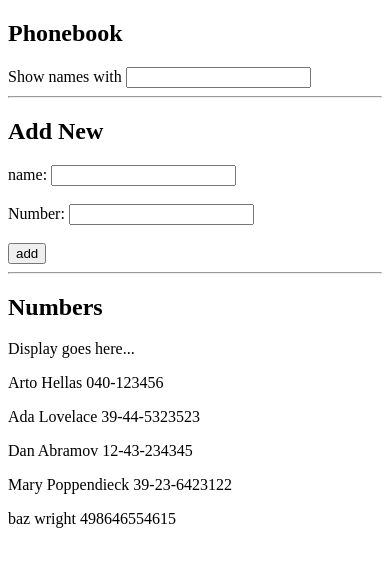
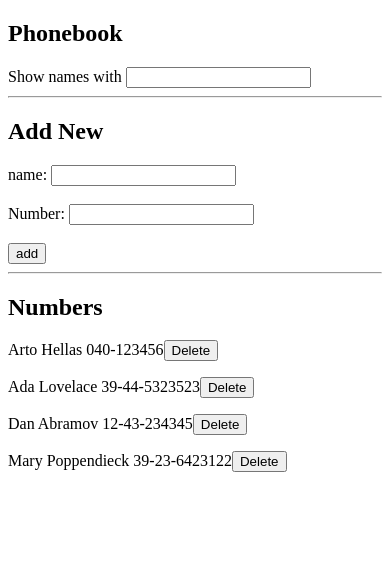
Before and after one commit to bazwright70/fullstackopen2021, a React (Create React App) app in the folder part2/phonebook/: page / in a window 390 px wide. Shown: the top 566 px of the page. Built offline with nearby package versions, Linux system fonts and the light colour scheme; data requests are answered from the project's data file.

Commit message:
2.17 phonebook - add delete entry functionality and delete alert message

```diff
--- a/part2/phonebook/db.json
+++ b/part2/phonebook/db.json
@@ -19,11 +19,6 @@
       "name": "Mary Poppendieck",
       "number": "39-23-6423122",
       "id": 4
-    },
-    {
-      "id": 5,
-      "name": "baz wright",
-      "number": "498646554615"
     }
   ]
 }
--- a/part2/phonebook/src/App.js
+++ b/part2/phonebook/src/App.js
@@ -49,7 +49,6 @@ const App = () => {
         setPerson(person.concat(newContact))})
       .catch(err => console.log(err))
 
-    // add entry to phonebook
     setNewName('');
     setNewNumber('');
   }
@@ -68,6 +67,24 @@ const App = () => {
   const handleFilter = (event) => {
     setFilterValue(event.target.value)
   }
+
+  // remove contact onclick handler for display button
+  const remove = (contact) => {
+    const reply = window.confirm(`Remove ${contact.name}?`);
+    if(!reply){
+      return;
+    }
+    server.removeContact(contact)
+      .then(() => {
+        const contacts = person.filter( elem =>{
+          return elem.id !== contact.id;
+          });
+          setPerson(contacts);
+      })
+      .catch(err => console.log(err));
+  }
+
+// ***  app component retruned *** //
   return (
     <div>
       <h2>Phonebook</h2>
@@ -82,7 +99,9 @@ const App = () => {
 
       <h2>Numbers</h2>
 
-      <Display person={person} filterValue={filterValue} />
+      <Display person={person}
+              filterValue={filterValue}
+              removeContact={remove} />
 
     </div>
   );
--- a/part2/phonebook/src/Display.js
+++ b/part2/phonebook/src/Display.js
@@ -1,19 +1,21 @@
 import React from 'react';
 
-const Display = ({ person, filterValue }) => {
+const Display = ({ person, filterValue, removeContact }) => {
   return (
     <div>
-      Display goes here...
-      {
-        person
-          .filter((obj) => {
-            return obj.name.toLowerCase().includes(filterValue.toLowerCase());
+     {
+      person.filter((obj) => {
+          return obj.name.toLowerCase().includes(filterValue.toLowerCase());
           })
-          .map((obj) => {
-            return <p key={obj.name} >{obj.name} {obj.number}</p>
-          })
+            .map((obj) => (
+              <p key={obj.name} >{obj.name} {obj.number}
+                <button
+                  onClick={()=> removeContact(obj)}
+                >Delete </button>
+              </p>))
       }
     </div>
+
   )
 }
 
--- a/part2/phonebook/src/server/handlers.js
+++ b/part2/phonebook/src/server/handlers.js
@@ -13,9 +13,15 @@ const createContact = (newContact) => {
   return response.then( response => response.data);
 }
 
+const removeContact = (contact) => {
+  const response = axios.delete(`${serverUrl}/${contact.id}`)
+  return response.then( response => response.data)
+}
+
 const ServerFunctions = {
   getAllContacts,
-  createContact
+  createContact,
+  removeContact
 }
 
 export default ServerFunctions;
```
